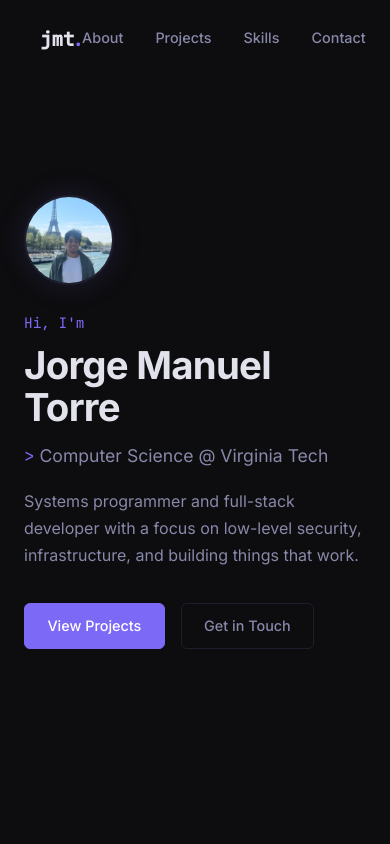
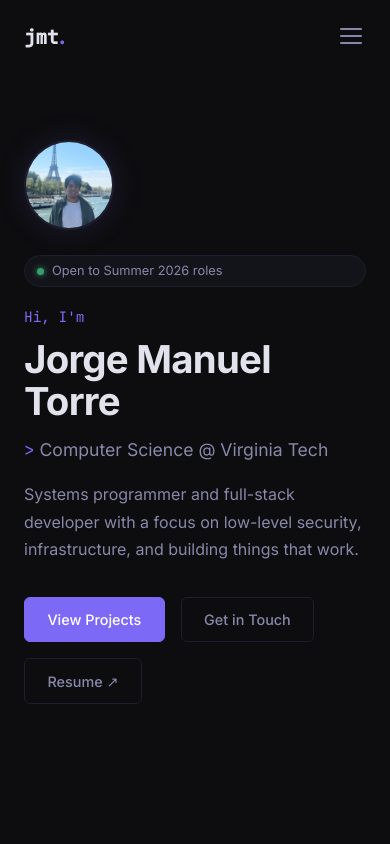
Before and after one commit to jmtorr3/jmtorr3.github.io, a React (Vite) app: page / in a window 390 px wide. Shown: the top 844 px of the page. Built offline with nearby package versions, Linux system fonts and the light colour scheme.

Commit message:
other little stuff, still looks generic as hell

```diff
--- a/index.html
+++ b/index.html
@@ -5,6 +5,14 @@
     <link rel="icon" type="image/jpeg" href="/avatar.jpg" />
     <meta name="viewport" content="width=device-width, initial-scale=1.0" />
     <title>Jorge Manuel Torre</title>
+    <meta name="description" content="Portfolio of Jorge Manuel Torre — CS student at Virginia Tech focused on systems programming, security, and full-stack development." />
+    <meta property="og:title" content="Jorge Manuel Torre" />
+    <meta property="og:description" content="CS student at Virginia Tech focused on systems programming, security, and full-stack development." />
+    <meta property="og:type" content="website" />
+    <meta property="og:image" content="/avatar.jpg" />
+    <meta name="twitter:card" content="summary" />
+    <meta name="twitter:title" content="Jorge Manuel Torre" />
+    <meta name="twitter:description" content="CS student at Virginia Tech focused on systems programming, security, and full-stack development." />
     <link rel="preconnect" href="https://fonts.googleapis.com" />
     <link rel="preconnect" href="https://fonts.gstatic.com" crossorigin />
     <link
--- a/src/App.jsx
+++ b/src/App.jsx
@@ -4,6 +4,7 @@ import About from './components/About'
 import Projects from './components/Projects'
 import Skills from './components/Skills'
 import Contact from './components/Contact'
+import FadeIn from './components/FadeIn'
 import './App.css'
 
 export default function App() {
@@ -12,10 +13,10 @@ export default function App() {
       <Navbar />
       <main>
         <Hero />
-        <About />
-        <Projects />
-        <Skills />
-        <Contact />
+        <FadeIn><About /></FadeIn>
+        <FadeIn><Projects /></FadeIn>
+        <FadeIn><Skills /></FadeIn>
+        <FadeIn><Contact /></FadeIn>
       </main>
     </>
   )
--- /dev/null
+++ b/src/components/FadeIn.css
@@ -0,0 +1,10 @@
+.fade-in {
+  opacity: 0;
+  transform: translateY(18px);
+  transition: opacity 0.5s ease, transform 0.5s ease;
+}
+
+.fade-in.visible {
+  opacity: 1;
+  transform: translateY(0);
+}
--- /dev/null
+++ b/src/components/FadeIn.jsx
@@ -0,0 +1,31 @@
+import { useEffect, useRef, useState } from 'react'
+import './FadeIn.css'
+
+export default function FadeIn({ children, delay = 0 }) {
+  const ref = useRef(null)
+  const [visible, setVisible] = useState(false)
+
+  useEffect(() => {
+    const observer = new IntersectionObserver(
+      ([entry]) => {
+        if (entry.isIntersecting) {
+          setVisible(true)
+          observer.disconnect()
+        }
+      },
+      { threshold: 0.1 }
+    )
+    if (ref.current) observer.observe(ref.current)
+    return () => observer.disconnect()
+  }, [])
+
+  return (
+    <div
+      ref={ref}
+      className={`fade-in${visible ? ' visible' : ''}`}
+      style={{ transitionDelay: `${delay}ms` }}
+    >
+      {children}
+    </div>
+  )
+}
--- a/src/components/Hero.css
+++ b/src/components/Hero.css
@@ -19,6 +19,34 @@
   border: 2px solid var(--border);
   margin-bottom: 1rem;
   box-shadow: 0 0 30px var(--accent-glow);
+}
+
+.status-badge {
+  display: inline-flex;
+  align-items: center;
+  gap: 0.5rem;
+  font-size: 0.8rem;
+  color: var(--text-muted);
+  background: var(--bg-card);
+  border: 1px solid var(--border);
+  border-radius: 999px;
+  padding: 0.3rem 0.75rem;
+  margin-bottom: 0.5rem;
+}
+
+.status-dot {
+  width: 7px;
+  height: 7px;
+  border-radius: 50%;
+  background: var(--green);
+  box-shadow: 0 0 6px var(--green);
+  animation: pulse 2.5s ease-in-out infinite;
+  flex-shrink: 0;
+}
+
+@keyframes pulse {
+  0%, 100% { opacity: 1; }
+  50% { opacity: 0.4; }
 }
 
 .hero-greeting {
--- a/src/components/Hero.jsx
+++ b/src/components/Hero.jsx
@@ -4,7 +4,16 @@ export default function Hero() {
   return (
     <section id="hero" className="hero">
       <div className="hero-content">
-        <img src="/avatar.jpg" alt="Jorge Manuel Torre" className="hero-avatar" />
+        <img
+          src="/avatar.jpg"
+          alt="Jorge Manuel Torre"
+          className="hero-avatar"
+          loading="lazy"
+        />
+        <div className="status-badge">
+          <span className="status-dot" />
+          Open to Summer 2026 roles
+        </div>
         <p className="hero-greeting">Hi, I'm</p>
         <h1 className="hero-name">Jorge Manuel Torre</h1>
         <p className="hero-role">
@@ -17,6 +26,14 @@ export default function Hero() {
         <div className="hero-cta">
           <a href="#projects" className="btn btn-primary">View Projects</a>
           <a href="#contact" className="btn btn-ghost">Get in Touch</a>
+          <a
+            href="/Jorge_Manuel_Torre_Resume.pdf"
+            target="_blank"
+            rel="noopener noreferrer"
+            className="btn btn-ghost"
+          >
+            Resume ↗
+          </a>
         </div>
       </div>
     </section>
--- a/src/components/Navbar.css
+++ b/src/components/Navbar.css
@@ -22,6 +22,7 @@
   font-size: 1.2rem;
   font-weight: 700;
   color: var(--text);
+  z-index: 101;
 }
 
 .navbar-logo .mono {
@@ -33,9 +34,11 @@
   font-size: 1.4rem;
 }
 
+/* Desktop links */
 .navbar-links {
   list-style: none;
   display: flex;
+  align-items: center;
   gap: 2rem;
 }
 
@@ -49,3 +52,87 @@
 .navbar-links a:hover {
   color: var(--text);
 }
+
+.navbar-links a.active {
+  color: var(--accent);
+}
+
+.nav-resume {
+  border: 1px solid var(--border);
+  border-radius: 5px;
+  padding: 0.3rem 0.75rem;
+  color: var(--text-muted) !important;
+  transition: border-color 0.2s, color 0.2s !important;
+}
+
+.nav-resume:hover {
+  border-color: var(--accent) !important;
+  color: var(--accent) !important;
+}
+
+/* Hamburger */
+.hamburger {
+  display: none;
+  flex-direction: column;
+  justify-content: center;
+  gap: 5px;
+  background: none;
+  border: none;
+  cursor: pointer;
+  padding: 0.25rem;
+  z-index: 101;
+}
+
+.hamburger span {
+  display: block;
+  width: 22px;
+  height: 2px;
+  background: var(--text-muted);
+  border-radius: 2px;
+  transition: transform 0.25s, opacity 0.25s;
+}
+
+.navbar.menu-open .hamburger span:nth-child(1) {
+  transform: translateY(7px) rotate(45deg);
+}
+.navbar.menu-open .hamburger span:nth-child(2) {
+  opacity: 0;
+}
+.navbar.menu-open .hamburger span:nth-child(3) {
+  transform: translateY(-7px) rotate(-45deg);
+}
+
+@media (max-width: 640px) {
+  .navbar {
+    padding: 1.1rem 1.5rem;
+  }
+
+  .hamburger {
+    display: flex;
+  }
+
+  .navbar-links {
+    position: fixed;
+    inset: 0;
+    background: var(--bg);
+    flex-direction: column;
+    justify-content: center;
+    gap: 2rem;
+    opacity: 0;
+    pointer-events: none;
+    transition: opacity 0.25s;
+  }
+
+  .navbar-links.open {
+    opacity: 1;
+    pointer-events: all;
+  }
+
+  .navbar-links a {
+    font-size: 1.2rem;
+  }
+
+  .nav-resume {
+    font-size: 1.2rem !important;
+  }
+}
--- a/src/components/Navbar.jsx
+++ b/src/components/Navbar.jsx
@@ -2,14 +2,16 @@ import { useState, useEffect } from 'react'
 import './Navbar.css'
 
 const links = [
-  { label: 'About', href: '#about' },
-  { label: 'Projects', href: '#projects' },
-  { label: 'Skills', href: '#skills' },
-  { label: 'Contact', href: '#contact' },
+  { label: 'About', href: '#about', id: 'about' },
+  { label: 'Projects', href: '#projects', id: 'projects' },
+  { label: 'Skills', href: '#skills', id: 'skills' },
+  { label: 'Contact', href: '#contact', id: 'contact' },
 ]
 
 export default function Navbar() {
   const [scrolled, setScrolled] = useState(false)
+  const [active, setActive] = useState('')
+  const [menuOpen, setMenuOpen] = useState(false)
 
   useEffect(() => {
     const onScroll = () => setScrolled(window.scrollY > 40)
@@ -17,18 +19,65 @@ export default function Navbar() {
     return () => window.removeEventListener('scroll', onScroll)
   }, [])
 
+  useEffect(() => {
+    const observer = new IntersectionObserver(
+      (entries) => {
+        entries.forEach((entry) => {
+          if (entry.isIntersecting) setActive(entry.target.id)
+        })
+      },
+      { rootMargin: '-40% 0px -55% 0px' }
+    )
+    links.forEach(({ id }) => {
+      const el = document.getElementById(id)
+      if (el) observer.observe(el)
+    })
+    return () => observer.disconnect()
+  }, [])
+
+  const close = () => setMenuOpen(false)
+
   return (
-    <nav className={`navbar${scrolled ? ' scrolled' : ''}`}>
-      <a href="#hero" className="navbar-logo">
+    <nav className={`navbar${scrolled ? ' scrolled' : ''}${menuOpen ? ' menu-open' : ''}`}>
+      <a href="#hero" className="navbar-logo" onClick={close}>
         <span className="mono">jmt</span>
         <span className="accent">.</span>
       </a>
-      <ul className="navbar-links">
-        {links.map(({ label, href }) => (
+
+      <button
+        className="hamburger"
+        onClick={() => setMenuOpen((o) => !o)}
+        aria-label="Toggle menu"
+        aria-expanded={menuOpen}
+      >
+        <span />
+        <span />
+        <span />
+      </button>
+
+      <ul className={`navbar-links${menuOpen ? ' open' : ''}`}>
+        {links.map(({ label, href, id }) => (
           <li key={href}>
-            <a href={href}>{label}</a>
+            <a
+              href={href}
+              className={active === id ? 'active' : ''}
+              onClick={close}
+            >
+              {label}
+            </a>
           </li>
         ))}
+        <li>
+          <a
+            href="/Jorge_Manuel_Torre_Resume.pdf"
+            target="_blank"
+            rel="noopener noreferrer"
+            className="nav-resume"
+            onClick={close}
+          >
+            Resume
+          </a>
+        </li>
       </ul>
     </nav>
   )
--- a/src/components/Projects.jsx
+++ b/src/components/Projects.jsx
@@ -1,3 +1,4 @@
+import FadeIn from './FadeIn'
 import './Projects.css'
 
 const projects = [
@@ -58,8 +59,9 @@ export default function Projects() {
       <h2 className="section-title">Technical <span>Projects</span></h2>
 
       <div className="projects-list">
-        {projects.map((p) => (
-          <div key={p.title} className="project-card">
+        {projects.map((p, i) => (
+          <FadeIn key={p.title} delay={i * 80}>
+          <div className="project-card">
             <div className="project-header">
               <div>
                 <h3 className="project-title">{p.title}</h3>
@@ -93,6 +95,7 @@ export default function Projects() {
               ))}
             </div>
           </div>
+          </FadeIn>
         ))}
       </div>
     </section>
--- a/src/components/Skills.jsx
+++ b/src/components/Skills.jsx
@@ -1,3 +1,4 @@
+import FadeIn from './FadeIn'
 import './Skills.css'
 
 const skillGroups = [
@@ -32,8 +33,9 @@ export default function Skills() {
       <h2 className="section-title">Skills &amp; <span>Tools</span></h2>
 
       <div className="skills-grid">
-        {skillGroups.map((g) => (
-          <div key={g.category} className="skill-group">
+        {skillGroups.map((g, i) => (
+          <FadeIn key={g.category} delay={i * 80}>
+          <div className="skill-group">
             <div className="skill-group-header">
               <span className="skill-icon">{g.icon}</span>
               <span className="skill-category">{g.category}</span>
@@ -44,6 +46,7 @@ export default function Skills() {
               ))}
             </div>
           </div>
+          </FadeIn>
         ))}
       </div>
 
```
Also changed, not shown: 4 other files (tests, documents, lock files or other folders).
